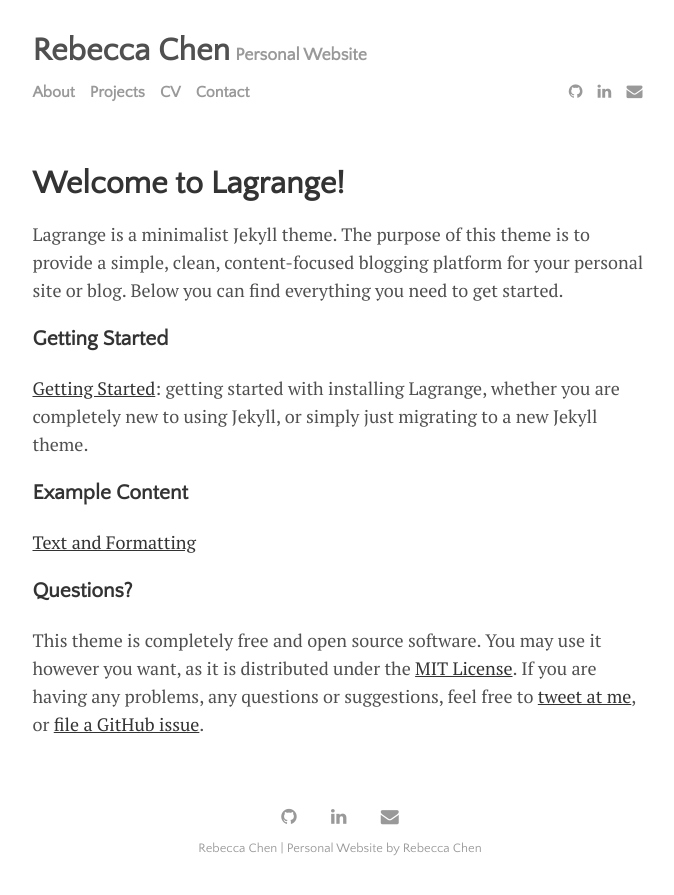
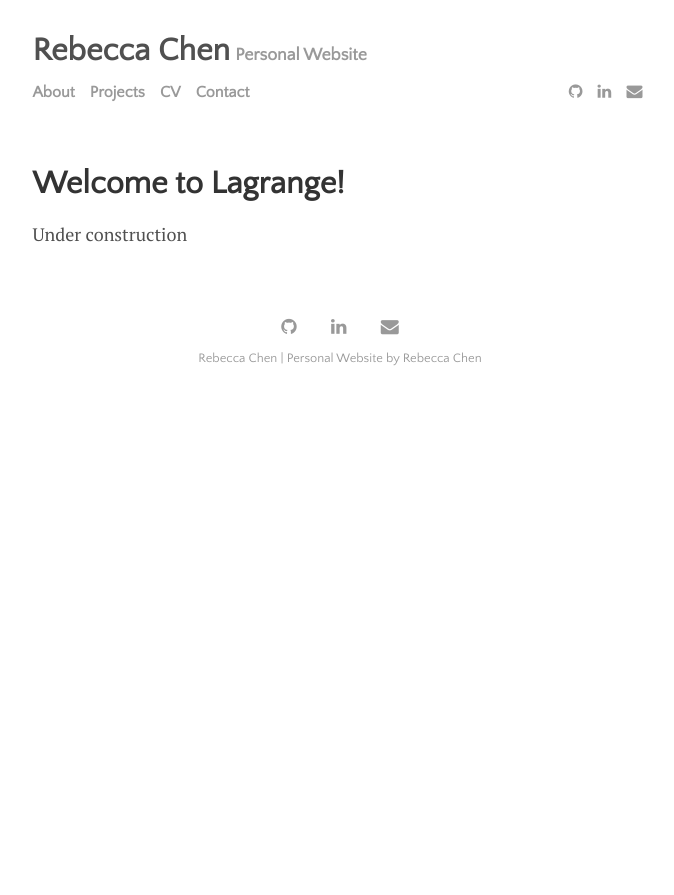
Before and after one commit to rebeccachen0/website_backup, a Jekyll site: the page built from menu/about.md, in a window 1280 px wide. Shown: the top 895 px of the page, without its empty margins (300-974 px from the left). Built offline with Jekyll 4.4.1, drawn with Linux system fonts in a browser that asks for light colours.

Commit message:
Update about.md

```diff
--- a/menu/about.md
+++ b/menu/about.md
@@ -4,7 +4,7 @@
 permalink: /about
 ---
 
-Lagrange is a minimalist Jekyll theme. The purpose of this theme is to provide a simple, clean, content-focused blogging platform for your personal site or blog. Below you can find everything you need to get started.
+<!-- Lagrange is a minimalist Jekyll theme. The purpose of this theme is to provide a simple, clean, content-focused blogging platform for your personal site or blog. Below you can find everything you need to get started.
 
 ### Getting Started
 
@@ -16,4 +16,6 @@
 
 ### Questions?
 
-This theme is completely free and open source software. You may use it however you want, as it is distributed under the [MIT License](http://choosealicense.com/licenses/mit/). If you are having any problems, any questions or suggestions, feel free to [tweet at me](https://twitter.com/intent/tweet?text=My%question%about%Lagrange%is:%&amp;via=paululele), or [file a GitHub issue](https://github.com/lenpaul/lagrange/issues/new).
+This theme is completely free and open source software. You may use it however you want, as it is distributed under the [MIT License](http://choosealicense.com/licenses/mit/). If you are having any problems, any questions or suggestions, feel free to [tweet at me](https://twitter.com/intent/tweet?text=My%question%about%Lagrange%is:%&amp;via=paululele), or [file a GitHub issue](https://github.com/lenpaul/lagrange/issues/new). -->
+
+Under construction
```
